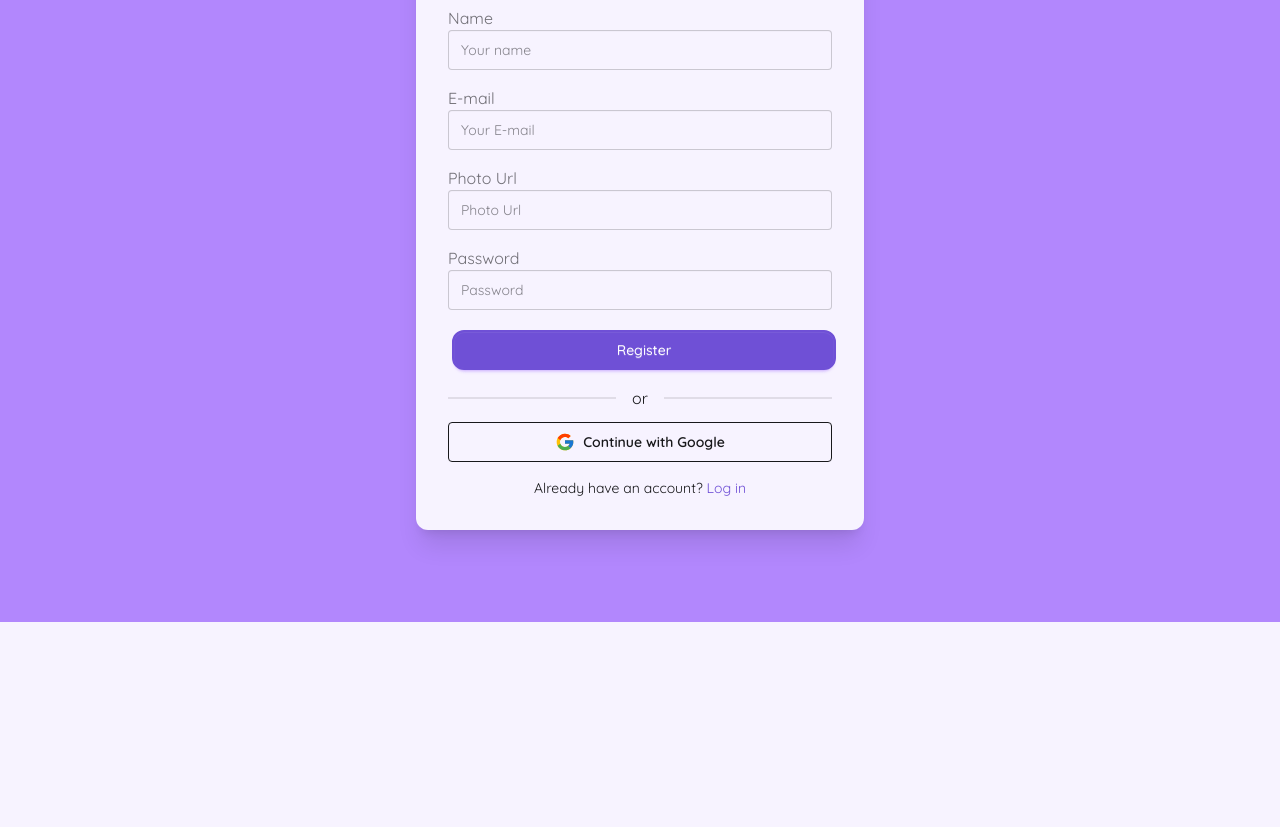
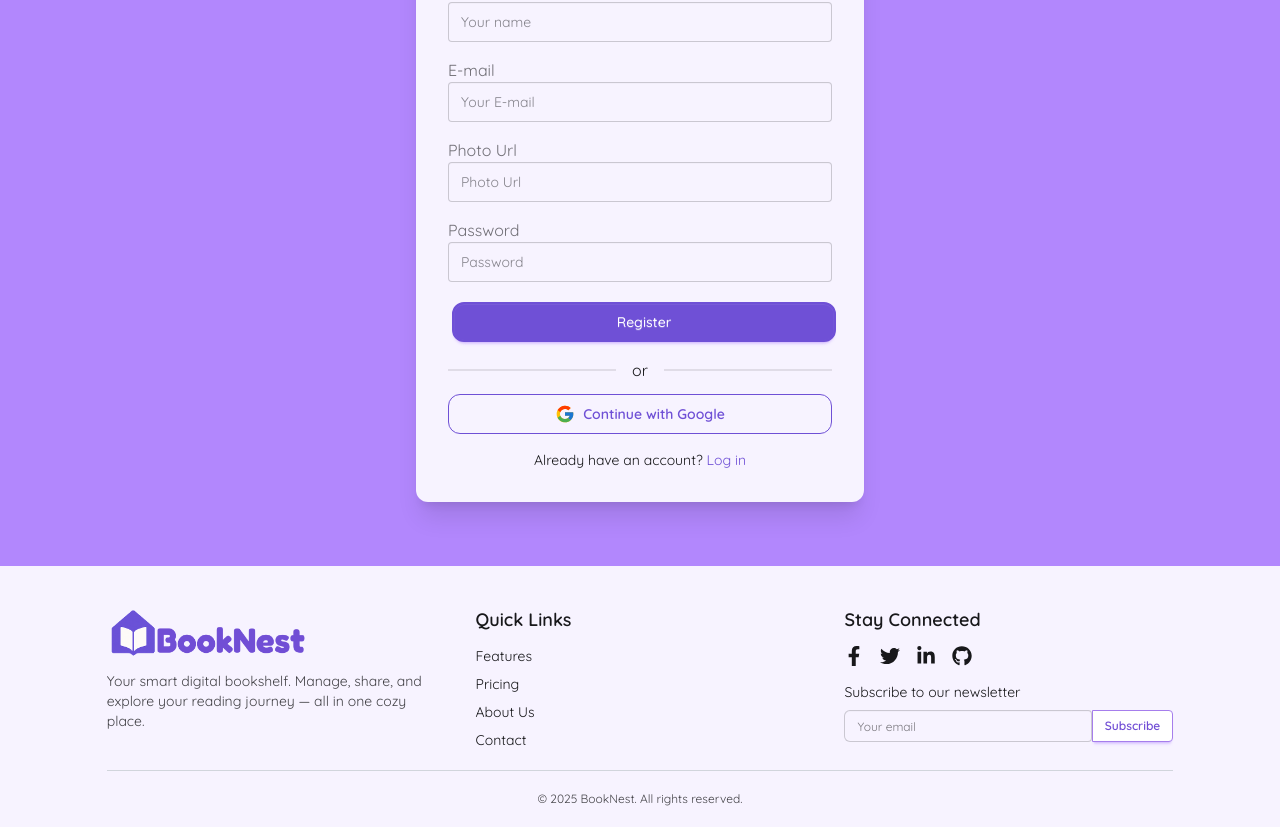
Before and after one commit to md-habib-rahman/bookNest-book-management-client-side, a React (Vite) app: page /register in a window 1280 px wide. Shown: the part 246-1073 px from the top of the page. Before the commit the page ends 868 px from the top, so only its background shows below. Built offline with nearby package versions, Linux system fonts and the light colour scheme; no server answers.

Commit message:
login page completed with funtionality

```diff
--- a/src/AuthProvider/AuthProvider.jsx
+++ b/src/AuthProvider/AuthProvider.jsx
@@ -1,6 +1,9 @@
 import {
   createUserWithEmailAndPassword,
+  GoogleAuthProvider,
   onAuthStateChanged,
+  signInWithEmailAndPassword,
+  signInWithPopup,
   signOut,
 } from "firebase/auth";
 import React, { createContext, useEffect, useState } from "react";
@@ -11,6 +14,7 @@ export const AuthContext = createContext(null);
 const AuthProvider = ({ children }) => {
   const [user, setUser] = useState(null);
   const [loading, setLoading] = useState(true);
+  const provider = new GoogleAuthProvider();
 
   const signUpWithEmail = (email, password) => {
     setLoading(true);
@@ -18,8 +22,18 @@ const AuthProvider = ({ children }) => {
   };
 
   const logOut = () => {
-	setLoading(true)
+    setLoading(true);
     return signOut(auth);
+  };
+
+  const signInWithEmail = (email, password) => {
+    setLoading(true);
+    return signInWithEmailAndPassword(auth, email, password);
+  };
+
+  const signInWithGoogle = () => {
+    setLoading(true);
+    return signInWithPopup(auth, provider);
   };
 
   useEffect(() => {
@@ -38,6 +52,8 @@ const AuthProvider = ({ children }) => {
     setLoading,
     signUpWithEmail,
     logOut,
+    signInWithEmail,
+    signInWithGoogle,
   };
 
   return <AuthContext value={authInfo}>{children}</AuthContext>;
--- a/src/components/ButtonsSecondary.jsx
+++ b/src/components/ButtonsSecondary.jsx
@@ -7,7 +7,9 @@ const ButtonsSecondary = ({ text, dest, addClass, icon: Icon }) => (
   >
     <span className="absolute w-100 h-0 rotate-45 -translate-x-40 bg-white top-1/2 transition-all duration-300 group-hover:h-96 group-hover:-translate-y-32 ease-in-out z-0"></span>
     <span className="relative z-10 transition duration-300 group-hover:text-primary flex gap-2 items-center">
-      <span className="hidden sm:inline whitespace-nowrap">{text}</span>
+      <span className={`${Icon && "hidden"} sm:inline whitespace-nowrap`}>
+        {text}
+      </span>
       {Icon && <Icon className="text-lg shrink-0" />}
     </span>
   </Link>
--- /dev/null
+++ b/src/components/Footer.jsx
@@ -0,0 +1,101 @@
+import { Link } from "react-router";
+import { FaFacebookF, FaTwitter, FaLinkedinIn, FaGithub } from "react-icons/fa";
+import logo from "../assets/bookNestLogo.png";
+
+const Footer = () => {
+  return (
+    <footer className="bg-base-100 pt-10">
+      <div className="w-10/12 mx-auto grid grid-cols-1 md:grid-cols-3 gap-10 border-b border-gray-300 pb-5">
+        <div>
+          <Link to="/" className="text-2xl font-bold flex items-center gap-2">
+            <img src={logo} alt="" className="w-50" />
+          </Link>
+          <p className="mt-3 text-sm opacity-80">
+            Your smart digital bookshelf. Manage, share, and explore your
+            reading journey — all in one cozy place.
+          </p>
+        </div>
+
+        <div>
+          <h3 className="text-lg font-semibold mb-3">Quick Links</h3>
+          <ul className="space-y-2 text-sm">
+            <li>
+              <Link to="/features" className="hover:underline">
+                Features
+              </Link>
+            </li>
+            <li>
+              <Link to="/pricing" className="hover:underline">
+                Pricing
+              </Link>
+            </li>
+            <li>
+              <Link to="/about" className="hover:underline">
+                About Us
+              </Link>
+            </li>
+            <li>
+              <Link to="/contact" className="hover:underline">
+                Contact
+              </Link>
+            </li>
+          </ul>
+        </div>
+
+        <div>
+          <h3 className="text-lg font-semibold mb-3">Stay Connected</h3>
+          <div className="flex gap-4 mb-4 text-xl">
+            <a
+              href="https://facebook.com"
+              target="_blank"
+              className="hover:text-primary relative hover:-top-1 transition-all duration-200"
+            >
+              <FaFacebookF />
+            </a>
+            <a
+              href="https://x.com"
+              target="_blank"
+              className="hover:text-primary relative hover:-top-1 transition-all duration-200"
+            >
+              <FaTwitter />
+            </a>
+            <a
+              href="https://linkedin.com"
+              target="_blank"
+              className="hover:text-primary relative hover:-top-1 transition-all duration-200"
+            >
+              <FaLinkedinIn />
+            </a>
+            <a
+              href="https://github.com"
+              target="_blank"
+              className="hover:text-primary relative hover:-top-1 transition-all duration-200"
+            >
+              <FaGithub />
+            </a>
+          </div>
+          <p className="text-sm mb-2">Subscribe to our newsletter</p>
+          <form className="flex items-center">
+            <input
+              type="email"
+              placeholder="Your email"
+              className="input input-sm text-black w-full max-w-xs rounded-l-md"
+            />
+            <button
+              type="submit"
+              className="btn btn-sm bg-white text-[#714ED5] hover:bg-gray-200 rounded-l-none"
+            >
+              Subscribe
+            </button>
+          </form>
+        </div>
+      </div>
+
+      <div className="text-center my-5 text-xs opacity-80">
+        &copy; {new Date().getFullYear()} BookNest. All rights reserved.
+      </div>
+    </footer>
+  );
+};
+
+export default Footer;
--- /dev/null
+++ b/src/components/Login.jsx
@@ -0,0 +1,104 @@
+import React, { use, useState } from "react";
+import { FcGoogle } from "react-icons/fc";
+
+import ButtonSubmit from "./ButtonSubmit";
+import { Link, useNavigate } from "react-router";
+import { AuthContext } from "../AuthProvider/AuthProvider";
+import { toast } from "react-toastify";
+
+const Login = () => {
+  const { user, signInWithEmail, signInWithGoogle } = use(AuthContext);
+  const navigate = useNavigate();
+
+  const handleSignIn = (e) => {
+    e.preventDefault();
+    const form = e.target;
+    const email = form.email.value;
+    const password = form.password.value;
+
+    signInWithEmail(email, password)
+      .then((result) => {
+        navigate("/");
+      })
+      .catch((err) => {
+        toast.error(`${err.message}`, {
+          position: "top-right",
+          autoClose: 5000,
+          pauseOnHover: true,
+          draggable: true,
+          progress: undefined,
+          theme: "light",
+        });
+      });
+  };
+
+  const handleGoogleLogin = () => {
+    signInWithGoogle()
+      .then((result) => {
+        toast.success("Registered with google successfully!");
+        navigate("/");
+      })
+      .catch((err) => {
+        toast.error(`${err.message}`);
+      });
+  };
+
+  return (
+    <div className="flex items-center justify-center bg-base-200 px-4 min-h-[calc(100vh-69px-241px)]">
+      <div className="w-full max-w-md bg-base-100 shadow-xl rounded-xl p-8">
+        <h2 className="text-3xl font-bold text-center mb-6 text-primary">
+          Login to BookNest
+        </h2>
+
+        <form onSubmit={handleSignIn} className="space-y-4">
+          <div className="form-control">
+            <label className="label">
+              <span className="label-text">Email</span>
+            </label>
+            <input
+              type="email"
+              placeholder="Your E-mail"
+              className="input input-bordered focus:outline-none w-full"
+              name="email"
+              required
+            />
+          </div>
+
+          <div className="form-control">
+            <label className="label">
+              <span className="label-text">Password</span>
+            </label>
+            <input
+              type="password"
+              placeholder="Password"
+              className="input input-bordered focus:outline-none w-full"
+              name="password"
+              required
+            />
+          </div>
+
+          <ButtonSubmit text="Login" addClass="w-full" />
+        </form>
+
+        <div className="divider">or</div>
+
+        <button
+          onClick={handleGoogleLogin}
+          className="btn btn-outline btn-primary w-full flex items-center justify-center gap-2 rounded-xl"
+        >
+          <FcGoogle className="text-xl" />
+          Login with Google
+        </button>
+
+        <p className="text-center text-sm mt-4">
+          Don’t have an account?{" "}
+          <Link to="/register" className="text-primary hover:underline">
+            Register
+          </Link>
+        </p>
+      </div>
+    </div>
+  );
+};
+
+export default Login;
--- a/src/components/Navbar.jsx
+++ b/src/components/Navbar.jsx
@@ -56,7 +56,7 @@ const Navbar = () => {
           className={({ isActive }) =>
             isActive
               ? "border-b-2 pb-1 border-primary text-primary font-semibold transition-all duration-200 ease-in-out"
-              : "hover:text-primary font-semibold transition-all duration-200 ease-in-out"
+              : "hover:text-primary transition-all duration-200 ease-in-out"
           }
         >
           Home
@@ -120,7 +120,7 @@ const Navbar = () => {
           </Link>
         </div>
         <div className="navbar-center hidden lg:flex ">
-          <ul className="flex gap-4 px-1 ">{links}</ul>
+          <ul className="flex gap-6 px-1 ">{links}</ul>
         </div>
         <div className="navbar-end space-x-2   ">
           {user ? (
@@ -145,9 +145,10 @@ const Navbar = () => {
                   </p>
                   <button
                     onClick={handleLogOut}
-                    className="btn btn-sm btn-error w-full"
+                    className="btn btn-sm btn-error w-full hover:text-white"
                   >
                     Logout
+                    <MdLogout />
                   </button>
                 </div>
               </div>
@@ -155,11 +156,7 @@ const Navbar = () => {
           ) : (
             <>
               <ButtonsPrimary text="Login" dest="/login" icon={MdLogin} />
-              <ButtonsSecondary
-                text="Register"
-                dest="/register"
-                icon={MdLogout}
-              />
+              <ButtonsSecondary text="Register" dest="/register" />
             </>
           )}
         </div>
--- a/src/components/Register.jsx
+++ b/src/components/Register.jsx
@@ -5,10 +5,13 @@ import { AuthContext } from "../AuthProvider/AuthProvider";
 
 import ButtonSubmit from "./ButtonSubmit";
 import { MdLogin } from "react-icons/md";
+import ButtonsPrimary from "./ButtonsPrimary";
+import { useNavigate } from "react-router";
 
 const Register = () => {
   const passwordCheck = /^(?=.*[a-z])(?=.*[A-Z]).{6,}$/;
-  const { signUpWithEmail, setUser } = use(AuthContext);
+  const { signUpWithEmail, signInWithGoogle, setUser } = use(AuthContext);
+  const navigate = useNavigate();
 
   const handleRegister = (e) => {
     e.preventDefault();
@@ -45,7 +48,7 @@ const Register = () => {
       .then((result) => {
         if (result.user) {
           toast.success("Registered successfully!");
-          setUser(result.user);
+          //setUser(result.user);
         }
       })
       .catch((error) => {
@@ -54,11 +57,17 @@ const Register = () => {
   };
 
   const handleGoogleLogin = () => {
-    toast.success("Logged in with Google!");
+    signInWithGoogle()
+      .then((result) => {
+        toast.success("Registered with google successfully!");
+      })
+      .catch((err) => {
+        toast.error(`${err.message}`);
+      });
   };
 
   return (
-    <div className="min-h-screen flex items-center justify-center bg-base-200 px-4 py-16">
+    <div className=" flex items-center justify-center bg-base-200 px-4 py-16">
       <div className="w-full max-w-md shadow-xl bg-base-100 rounded-xl p-8">
         <h2 className="text-3xl font-bold text-center mb-6 text-primary">
           Create Your Account
@@ -125,7 +134,7 @@ const Register = () => {
 
         <button
           onClick={handleGoogleLogin}
-          className="btn btn-outline w-full flex items-center justify-center gap-2"
+          className="btn btn-outline btn-primary w-full flex items-center justify-center gap-2 rounded-xl"
         >
           <FcGoogle className="text-xl" />
           Continue with Google
--- a/src/layouts/MainLayouts.jsx
+++ b/src/layouts/MainLayouts.jsx
@@ -2,12 +2,14 @@ import React from "react";
 import Navbar from "../components/Navbar";
 import { Outlet } from "react-router";
 import { ToastContainer } from "react-toastify";
+import Footer from "../components/Footer";
 
 const MainLayouts = () => {
   return (
     <>
       <Navbar />
       <Outlet />
+      <Footer />
       <ToastContainer autoClose={6000} />
     </>
   );
--- a/src/routes/router.jsx
+++ b/src/routes/router.jsx
@@ -3,6 +3,7 @@ import MainLayouts from "../layouts/MainLayouts";
 import ErrorPage from "../pages/ErrorPage";
 import Home from "../components/Home";
 import Register from "../components/Register";
+import Login from "../components/Login";
 
 const router = createBrowserRouter([
   {
@@ -17,6 +18,10 @@ const router = createBrowserRouter([
         path: "/register",
         Component: Register,
       },
+      {
+        path: "/login",
+        Component: Login,
+      },
     ],
   },
   {
```
